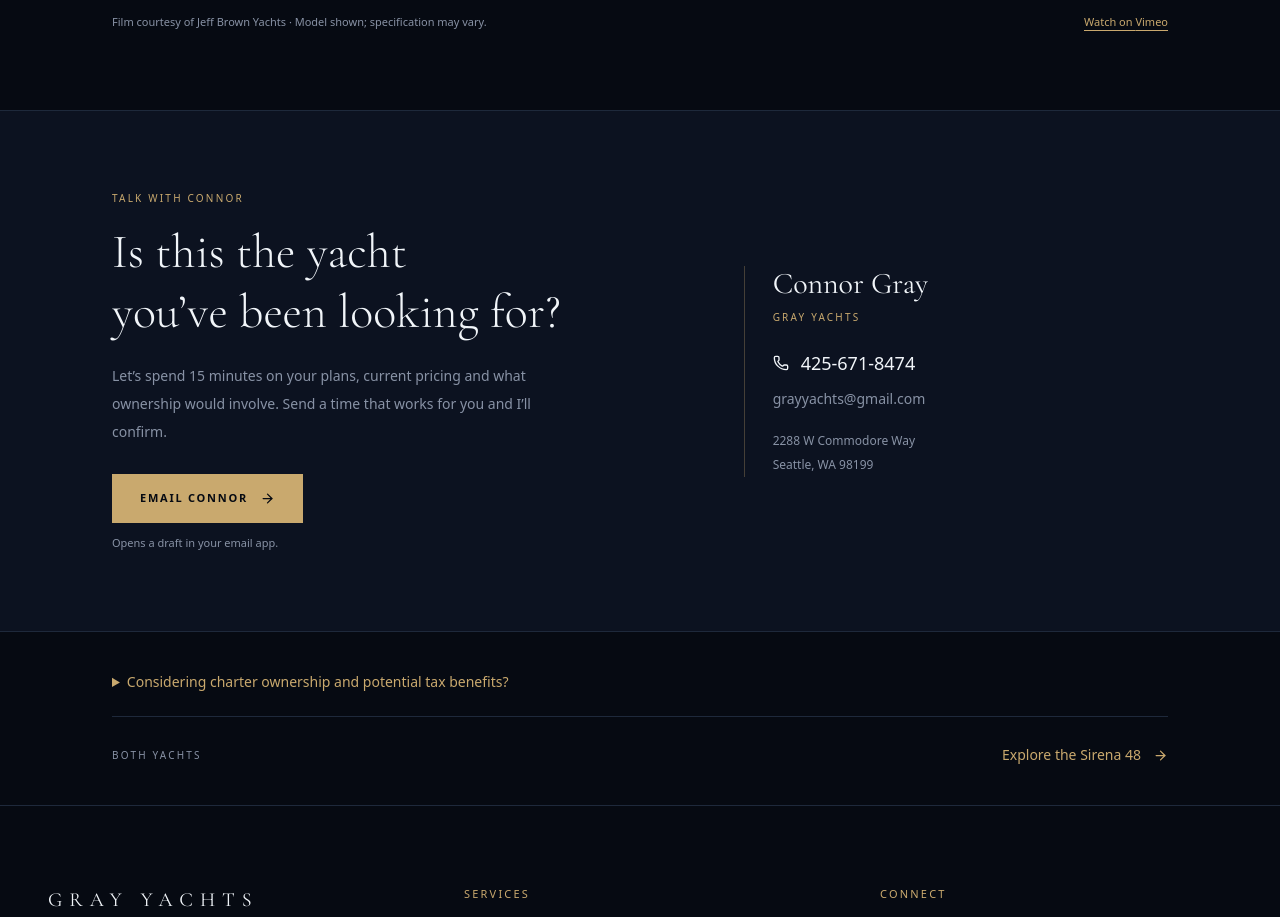
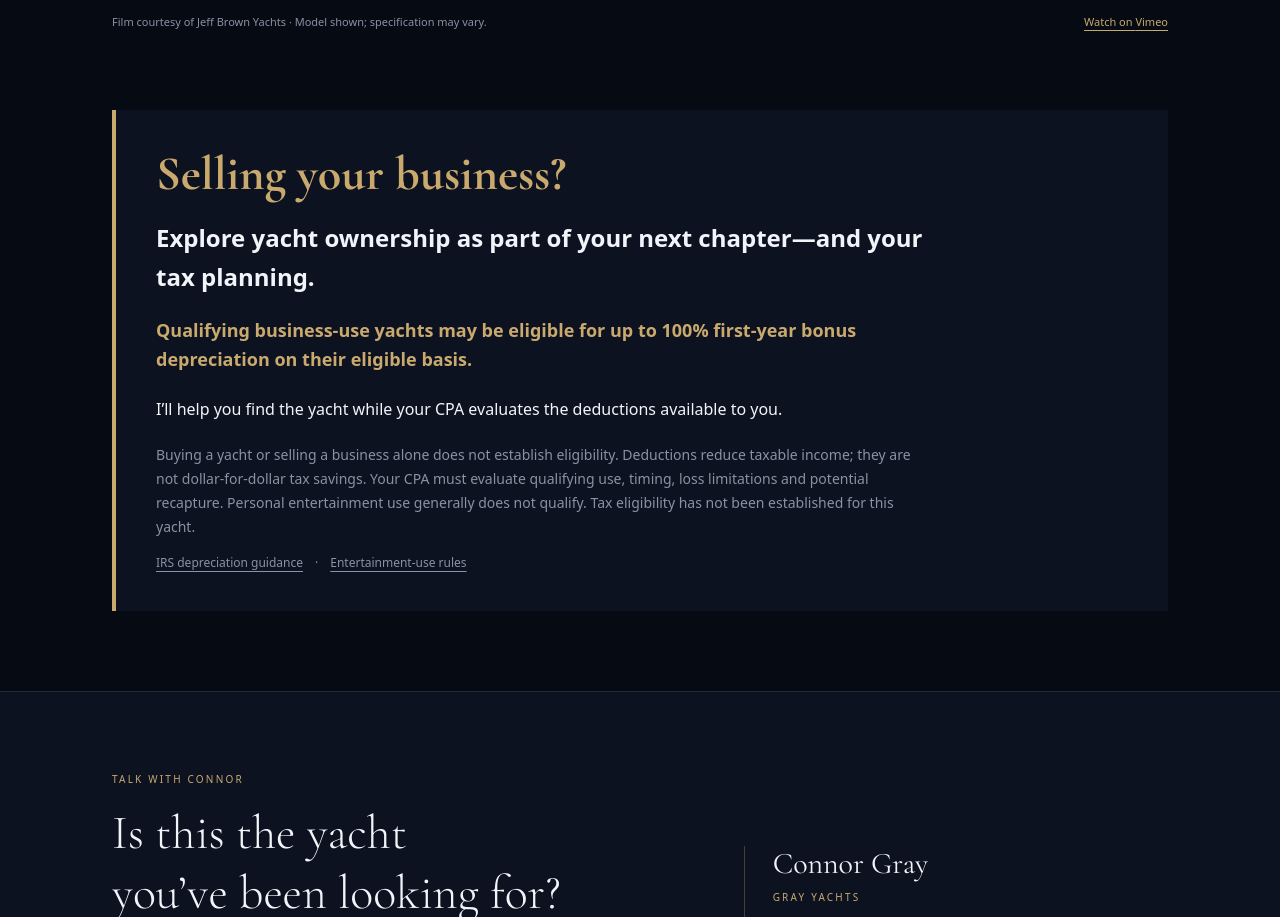
Before and after one commit to cgray787/GrayYachts.com, a Next.js app: page /yachts/pershing-6x in a window 1280 px wide. Shown: the part 3276-4193 px from the top of the page. Built offline with nearby package versions, Linux system fonts and the light colour scheme.

Commit message:
Feature approved business-sale tax planning copy on yacht pages

```diff
--- a/src/components/marketing/campaign-yacht-page.tsx
+++ b/src/components/marketing/campaign-yacht-page.tsx
@@ -51,6 +51,17 @@ export default function CampaignYachtPage({ yacht }: { yacht: CampaignYacht }) {
    <YachtFilm yacht={yacht}/>
   </section>
 
+  <section id="ownership-tax-planning" className={shell + " pb-14 md:pb-20"}>
+   <div className="border-l-4 border-gold bg-bg-secondary p-7 sm:p-10">
+    <h2 className={serif + " text-4xl font-bold text-gold md:text-5xl"}>Selling your business?</h2>
+    <p className="mt-5 max-w-3xl text-xl font-bold leading-relaxed text-text-primary md:text-2xl">Explore yacht ownership as part of your next chapter—and your tax planning.</p>
+    <p className="mt-5 max-w-3xl text-lg font-bold leading-relaxed text-gold">Qualifying business-use yachts may be eligible for up to 100% first-year bonus depreciation on their eligible basis.</p>
+    <p className="mt-5 max-w-3xl text-base leading-7 text-text-primary">I’ll help you find the yacht while your CPA evaluates the deductions available to you.</p>
+    <p className="mt-5 max-w-3xl text-sm leading-6 text-text-secondary">Buying a yacht or selling a business alone does not establish eligibility. Deductions reduce taxable income; they are not dollar-for-dollar tax savings. Your CPA must evaluate qualifying use, timing, loss limitations and potential recapture. Personal entertainment use generally does not qualify. Tax eligibility has not been established for this yacht.</p>
+    <p className="mt-4 text-xs text-text-secondary"><a href="https://www.irs.gov/taxtopics/tc704" target="_blank" rel="noopener noreferrer" className="underline underline-offset-4">IRS depreciation guidance</a><span className="mx-3">·</span><a href="https://www.irs.gov/publications/p463" target="_blank" rel="noopener noreferrer" className="underline underline-offset-4">Entertainment-use rules</a></p>
+   </div>
+  </section>
+
   <section id="contact-connor" className="scroll-mt-24 border-y border-border bg-bg-secondary">
    <div className={shell + " grid gap-10 py-14 md:grid-cols-[1.3fr_1fr] md:gap-20 md:py-20"}>
     <div>
@@ -70,13 +81,6 @@ export default function CampaignYachtPage({ yacht }: { yacht: CampaignYacht }) {
   </section>
 
   <section className={shell + " py-10"}>
-   <details className="border-b border-border pb-6">
-    <summary className="cursor-pointer text-sm text-gold">Considering charter ownership and potential tax benefits?</summary>
-    <div className="mt-4 max-w-3xl text-xs leading-6 text-text-secondary">
-     <p>Qualifying business property may be eligible for 100% first-year bonus depreciation on its eligible basis. Buying a yacht alone does not establish eligibility; personal entertainment use generally does not qualify. Your tax adviser must assess business use, timing, loss limitations and potential recapture. Deductions are not dollar-for-dollar tax savings. Charter suitability and tax eligibility have not been established for this yacht.</p>
-     <p className="mt-3"><a href="https://www.irs.gov/taxtopics/tc704" target="_blank" rel="noopener noreferrer" className="underline underline-offset-4">IRS depreciation guidance</a><span className="mx-3">·</span><a href="https://www.irs.gov/publications/p463" target="_blank" rel="noopener noreferrer" className="underline underline-offset-4">Entertainment-use rules</a></p>
-    </div>
-   </details>
    <div className="flex flex-wrap items-center justify-between gap-5 pt-7">
     <Link href="/yachts" className={label + " text-text-secondary hover:text-gold"}>Both yachts</Link>
     <Link href={"/yachts/"+other.slug} className="inline-flex items-center gap-3 text-sm text-gold">Explore the {other.name}<ArrowRight size={15}/></Link>
```
Also changed, not shown: 5 other files (tests, documents, lock files or other folders).
